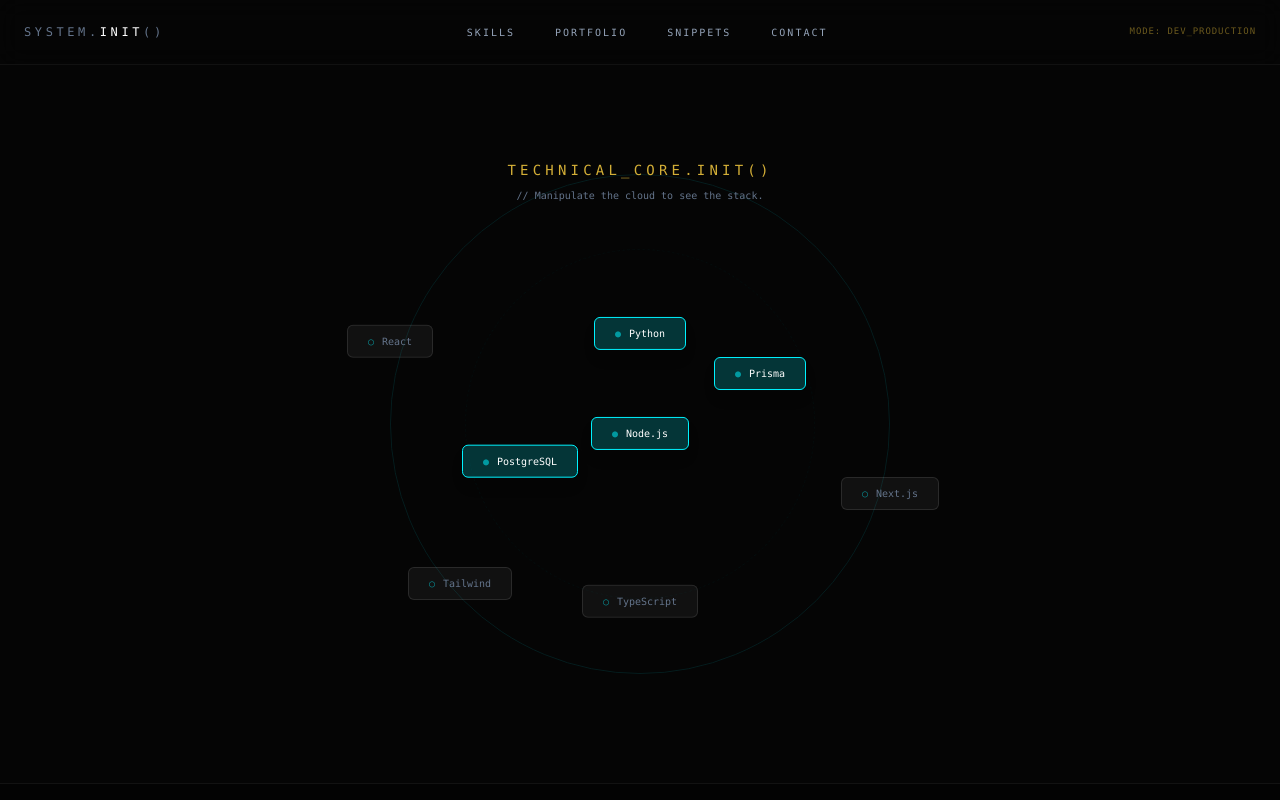
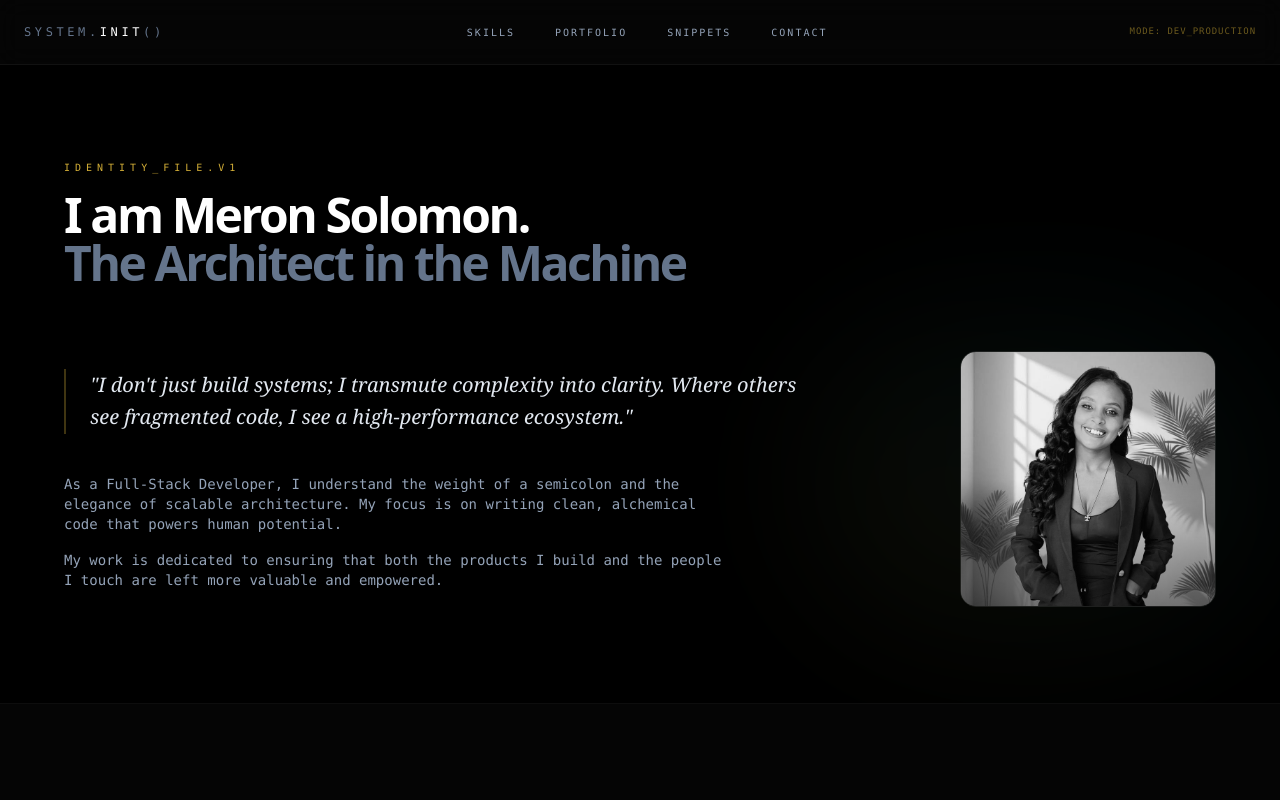
Before and after one commit to Merisola/portfolio-website, a Next.js app in the folder client-portfolio/: page /dev in a window 1280 px wide. Shown: the top 800 px of the page. Built offline with nearby package versions, Linux system fonts and the light colour scheme.

Commit message:
updated profile pic position

```diff
--- a/client-portfolio/src/app/dev/page.tsx
+++ b/client-portfolio/src/app/dev/page.tsx
@@ -7,6 +7,7 @@
 import Header from "@/components/layout/Header";
 import Footer from "@/components/layout/Footer";
 import ContactForm from "@/components/layout/ContactForm"; // Added import
+import AboutMe from "@/components/sections/AboutMe"; // Added import
 
 const devProjects = [
   {
@@ -47,6 +48,17 @@
       <Header persona={activePersona} setPersona={setPersona} />
 
       <main className="pt-16">
+
+        {/* NEW SECTION 0: THE MANIFESTO (About) */}
+        <AboutMe />
+
+        {/* SECTION 1: THE LAB (Skills) */}
+        <section id="skills" className="...">
+          {/* ... existing skills code ... */}
+        </section>
+
+        {/* ... rest of your sections ... */}
+
         {/* SECTION 1: THE LAB (Skills) */}
         <section
           id="skills"
--- a/client-portfolio/src/app/pm/PMContent.tsx
+++ b/client-portfolio/src/app/pm/PMContent.tsx
@@ -7,6 +7,7 @@
 import CaseStudySection from "@/components/sections/CaseStudySection";
 import { ProjectCard } from "@/components/ui/ProjectCard";
 import ContactForm from "@/components/layout/ContactForm";
+import AboutMe from "@/components/sections/AboutMe";
 
 const pmProjects = [
   {
@@ -27,6 +28,16 @@
   return (
     <main className="min-h-screen bg-[#050505] text-white">
       <Header persona={activePersona} setPersona={setPersona} />
+
+      {/* ADD THIS HERE */}
+      <div className="pt-24">
+        <AboutMe />
+      </div>
+
+      <div className="px-6 max-w-7xl mx-auto space-y-32">
+        {/* ... Skills, Portfolio, etc. ... */}
+      </div>
+      {/* ... */}
 
       <div className="pt-24 px-6 max-w-7xl mx-auto space-y-32">
         {/* 1. Skills */}
@@ -60,7 +71,7 @@
       </section>
 
       {/* Fixing the error requires checking the Footer.tsx file definition */}
-      <Footer/>
+      <Footer />
     </main>
   );
 }
--- /dev/null
+++ b/client-portfolio/src/components/sections/AboutMe.tsx
@@ -0,0 +1,106 @@
+"use client";
+import { motion } from "framer-motion";
+import Image from "next/image"; // ADD THIS IMPORT
+import { usePersona } from "@/context/PersonaContext";
+
+export default function AboutMe() {
+  const { persona } = usePersona();
+  const activePersona = persona === "neutral" ? "dev" : persona;
+
+  const content = {
+    dev: {
+      subtitle: "The Architect in the Machine",
+      quote:
+        "I don't just build systems; I transmute complexity into clarity. Where others see fragmented code, I see a high-performance ecosystem.",
+      description:
+        "As a Full-Stack Developer, I understand the weight of a semicolon and the elegance of scalable architecture. My focus is on writing clean, alchemical code that powers human potential.",
+    },
+    pm: {
+      subtitle: "The Strategist of Transformation",
+      quote:
+        "I don't just manage tasks; I orchestrate growth. Where others see a gap between business goals and technical execution, I see a bridge.",
+      description:
+        "As a Project Manager, I understand the weight of a deadline and the power of Agile flow. My mission is to ensure that both the systems we build and the teams I lead are empowered to deliver excellence.",
+    },
+  };
+
+  const current = content[activePersona as "pm" | "dev"];
+
+  return (
+    <section
+      id="about"
+      className="py-24 px-6 border-b border-white/5 relative overflow-hidden bg-black"
+    >
+      <div className="max-w-6xl mx-auto space-y-16">
+        {/* Header Section */}
+        <motion.div
+          key={activePersona + "-header"}
+          initial={{ opacity: 0, x: -20 }}
+          animate={{ opacity: 1, x: 0 }}
+          className="inline-block max-w-4xl"
+        >
+          <h2 className="text-[#D4AF37] font-mono text-[10px] uppercase tracking-[0.5em] mb-4">
+            Identity_File.v1
+          </h2>
+          <h1 className="text-4xl md:text-5xl font-bold tracking-tighter leading-none">
+            I am Meron Solomon. <br />
+            <span className="text-slate-500">{current.subtitle}</span>
+          </h1>
+        </motion.div>
+
+        {/* --- Content and Image Grid --- */}
+        {/* --- Updated Content and Image Grid --- */}
+        <div className="grid md:grid-cols-[2fr,1fr] gap-12 items-center">
+          {/* TEXT BLOCK: The Philosophy (Now on the Left) */}
+          <div className="space-y-10 order-2 md:order-1">
+            <motion.div
+              key={activePersona + "-quote"}
+              initial={{ opacity: 0, y: 20 }}
+              animate={{ opacity: 1, y: 0 }}
+              className="prose prose-invert prose-slate"
+            >
+              <p className="text-xl text-slate-200 leading-relaxed font-serif italic border-l-2 border-[#D4AF37]/30 pl-6">
+                &quot;{current.quote}&quot;
+              </p>
+            </motion.div>
+
+            <motion.div
+              key={activePersona + "-desc"}
+              initial={{ opacity: 0, y: 20 }}
+              animate={{ opacity: 1, y: 0 }}
+              transition={{ delay: 0.1 }}
+              className="text-slate-400 font-mono text-sm space-y-4 max-w-2xl"
+            >
+              <p>{current.description}</p>
+              <p>
+                My work is dedicated to ensuring that both the products I build
+                and the people I touch are left more valuable and empowered.
+              </p>
+            </motion.div>
+          </div>
+
+          {/* IMAGE BLOCK: The "Identity Signal" (Now on the Right) */}
+          <motion.div
+            initial={{ opacity: 0, scale: 0.95 }}
+            whileInView={{ opacity: 1, scale: 1 }}
+            viewport={{ once: true }}
+            className="relative flex justify-center md:justify-end order-1 md:order-2"
+          >
+            <div className="absolute inset-0 bg-gradient-to-tr from-[#D4AF37]/20 to-cyan-500/20 rounded-full blur-3xl opacity-30 scale-125" />
+
+            <div className="relative aspect-square w-48 h-48 sm:w-64 sm:h-64 rounded-2xl border border-white/10 overflow-hidden group">
+              <Image
+                src="/meron-solomon.jpg"
+                alt="Meron Solomon"
+                fill
+                className="object-cover grayscale hover:grayscale-0 transition-all duration-1000 scale-110 hover:scale-100"
+                priority
+              />
+              <div className="absolute inset-0 bg-gradient-to-t from-black/80 via-transparent to-transparent opacity-60" />
+            </div>
+          </motion.div>
+        </div>
+      </div>
+    </section>
+  );
+}
```
Also changed, not shown: client-portfolio/public/meron-solomon.jpg (added).
